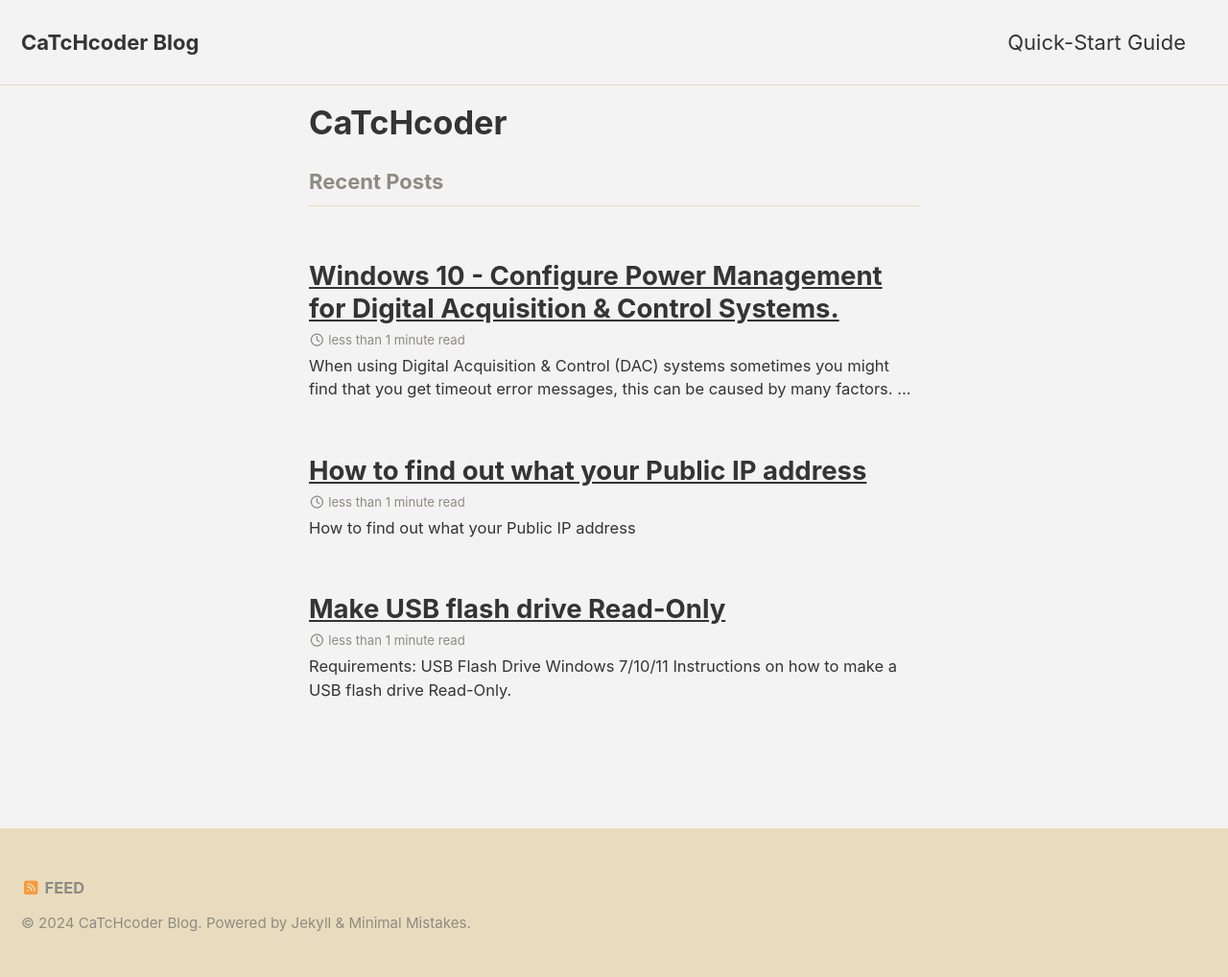
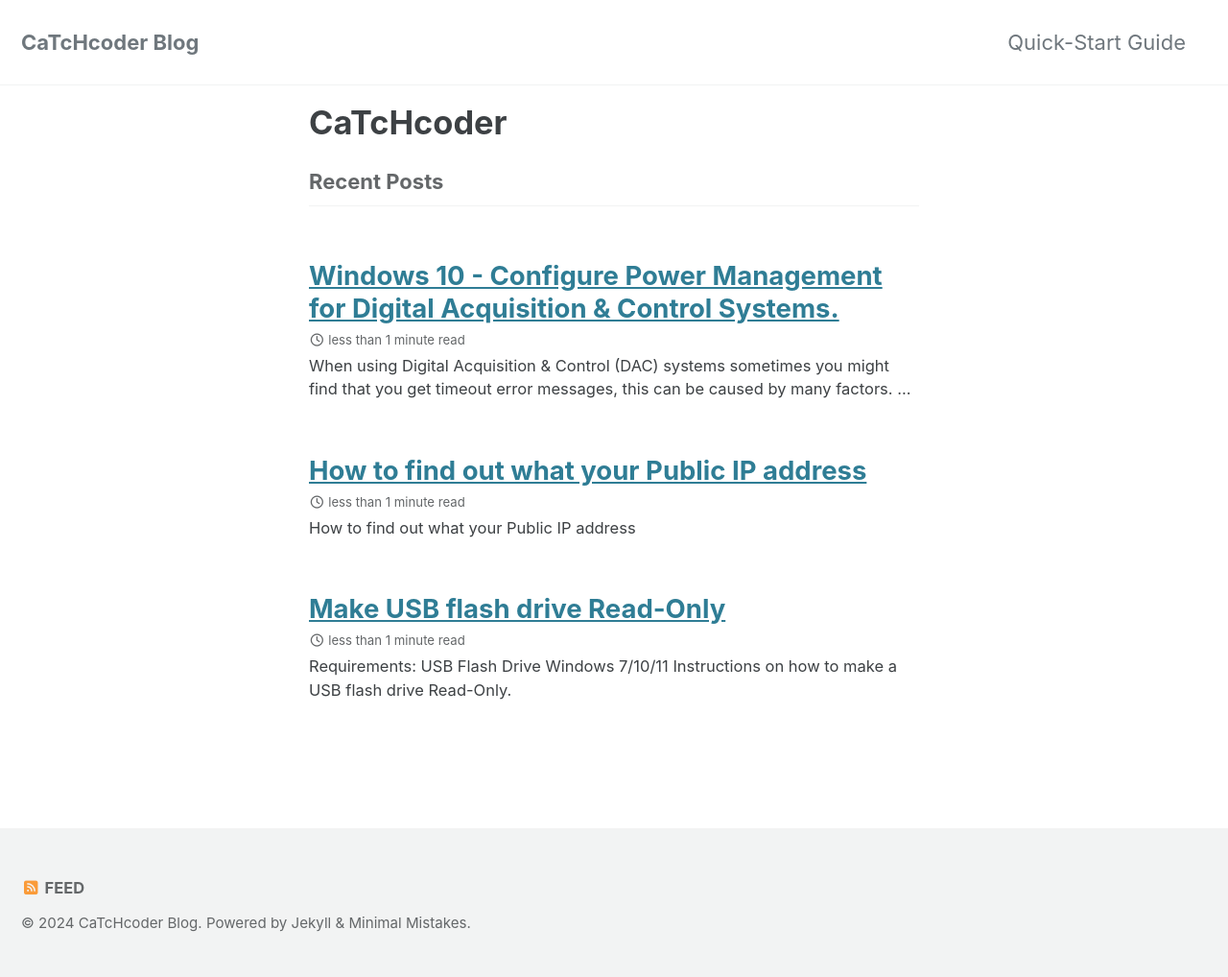
Before and after one commit to catchcoder/blog, a Jekyll site: the page built from index.md, in a window 1280 px wide. Shown: the whole page at 96% size. Built offline with Jekyll 4.4.1, drawn with Linux system fonts in a browser that asks for light colours; cached includes are drawn as plain includes; our own code applies the rules of GitHub Pages for plain Markdown files.

Commit message:
Update _config.yml

```diff
--- a/_config.yml
+++ b/_config.yml
@@ -1,7 +1,21 @@
-remote_theme: pages-themes/minimal@v0.2.0
-plugins:
-- jekyll-remote-theme # add this line to the plugins list if you already have one
-minimal_mistakes_skin    : "dirt"
+theme: minima
+
+minima:
+  # Minima skin selection.
+  # Available skins are:
+  # classic	           Default, light color scheme.
+  # dark	             Dark variant of the classic skin.
+  # auto	             Adaptive skin based on the default classic and dark skins.
+  # solarized-light	   Light variant of solarized color scheme.
+  # solarized-dark	   Dark variant of solarized color scheme.
+  # solarized	         Adaptive skin for solarized color scheme skins.
+  skin: dark
+
+description: >
+  Write an awesome description for your new site here. You can edit this line
+  in _config.yml. It will appear in your document head meta (for Google search
+  results) and in your feed.xml site description.
+
 title: [CaTcHcoder
  Blog]
 description: []
```
